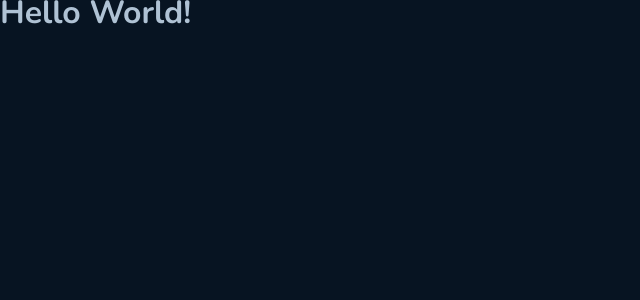
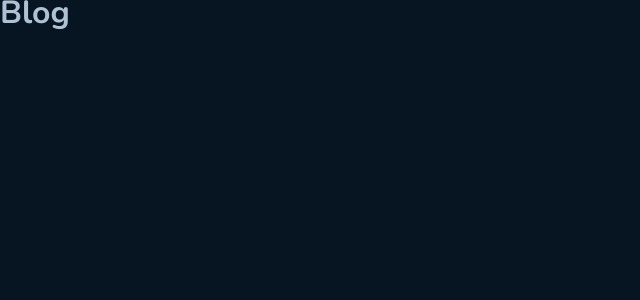
Before and after one commit to WD-GabrielKenji/Ignite-Github-Blog, a React (Vite) app: page / in a window 1280 px wide. Shown: the top 300 px of the page, without its empty margins (0-640 px from the left). Built offline with nearby package versions, Linux system fonts and the light colour scheme.

Commit message:
:sparkles: feat: Config Router

```diff
--- a/package.json
+++ b/package.json
@@ -12,6 +12,7 @@
   "dependencies": {
     "react": "^18.2.0",
     "react-dom": "^18.2.0",
+    "react-router-dom": "^6.9.0",
     "styled-components": "^5.3.9"
   },
   "devDependencies": {
--- a/src/App.tsx
+++ b/src/App.tsx
@@ -1,4 +1,7 @@
 import { ThemeProvider } from 'styled-components'
+import { BrowserRouter } from 'react-router-dom'
+import { Router } from './Router'
+
 import { defaultTheme } from './styles/theme/defaultTheme'
 import { GlobalStyles } from './styles/global'
 
@@ -7,7 +10,9 @@ export function App() {
     <ThemeProvider theme={defaultTheme}>
       <GlobalStyles />
 
-      <h1>Hello World!</h1>
+      <BrowserRouter>
+        <Router />
+      </BrowserRouter>
     </ThemeProvider>
   )
 }
--- /dev/null
+++ b/src/Router.tsx
@@ -0,0 +1,11 @@
+import { Route, Routes } from 'react-router-dom'
+
+import { Blog } from './pages/Blog'
+
+export function Router() {
+  return (
+    <Routes>
+      <Route path="/" element={<Blog />} />
+    </Routes>
+  )
+}
--- /dev/null
+++ b/src/pages/Blog/index.tsx
@@ -0,0 +1,3 @@
+export function Blog() {
+  return <h1>Blog</h1>
+}
```
Also changed, not shown: 1 other file (tests, documents, lock files or other folders).
